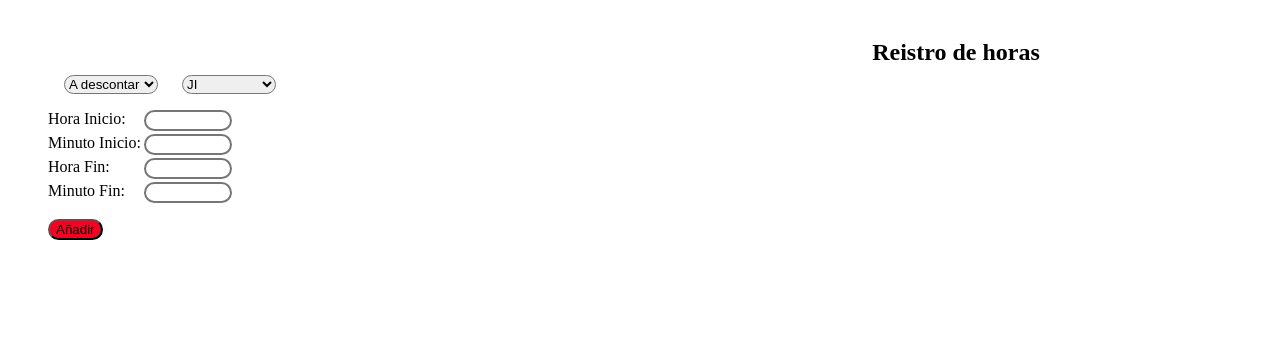
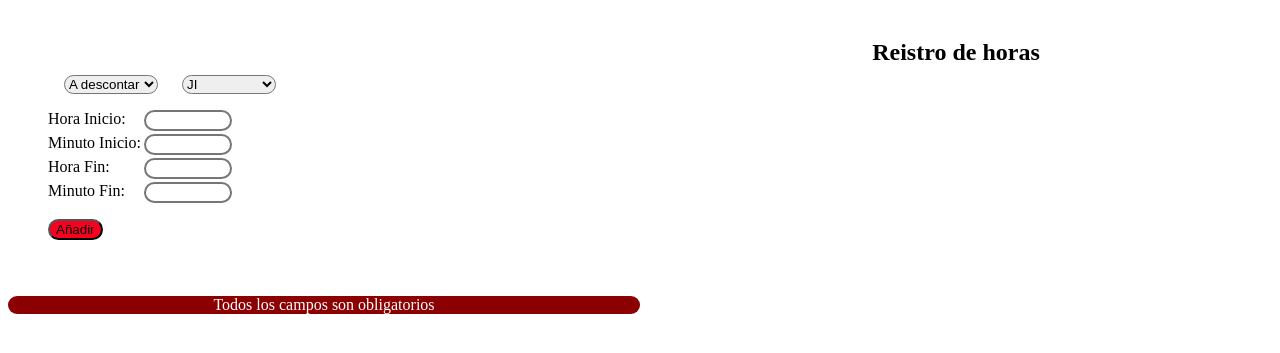
Before and after one commit to erictur29/calculadora-Horas, a plain HTML site: page index.html in a window 1280 px wide. Both pictures are taken after a click on the button "Añadir". Shown: the part 61-414 px from the top of the page. Drawn offline with Linux system fonts and the light colour scheme.

Commit message:
añadimos los primeros calculos al JS

```diff
--- a/app.js
+++ b/app.js
@@ -5,3 +5,33 @@ const minFin = document.querySelector('#minFin');
 
 const tipo= document.querySelector('#tipo');
 const tipoJornada= document.querySelector('#tipoJornada');
+const boton = document.querySelector('#boton');
+
+boton.addEventListener('click', horaTotal);
+
+
+function horaTotal(){
+    console.log('click')
+
+    if (horaIn.value === '' || horaFin.value === ''  || minIn.value === ''  || minFin.value === ''){
+        const error = document.createElement('p');
+        error.textContent = 'Todos los campos son obligatorios';
+        error.classList.add('error');
+        document.querySelector('.principal').appendChild(error)
+
+        setTimeout(()=>{
+            error.remove();
+        }, 3000)
+        } else {
+            let minTotal = parseInt(minFin.value) - parseInt(minIn.value);
+            let horaTotal = parseInt(horaFin.value) -parseInt(horaIn.value);
+            console.log(`las horas son ${horaTotal} y los minutos ${minTotal}`)
+            // if (minTotal >= 60){
+            //     horaTotal = horaTotal + 1;
+            //     minTotal = minTotal - 60;
+
+            // } este codigo valdrá en el futuro con la suma del registro
+        }
+
+
+    }
--- a/style.css
+++ b/style.css
@@ -53,3 +53,11 @@ input{
     background-color: rgb(248, 0, 33);
     color: black;
 }
+
+.error{
+    background-color: darkred;
+    border-radius: 1rem;
+    color:  white;
+    width: 100%;
+    text-align: center;
+}
```
Also changed, not shown: index.html (+1 -1 lines).
